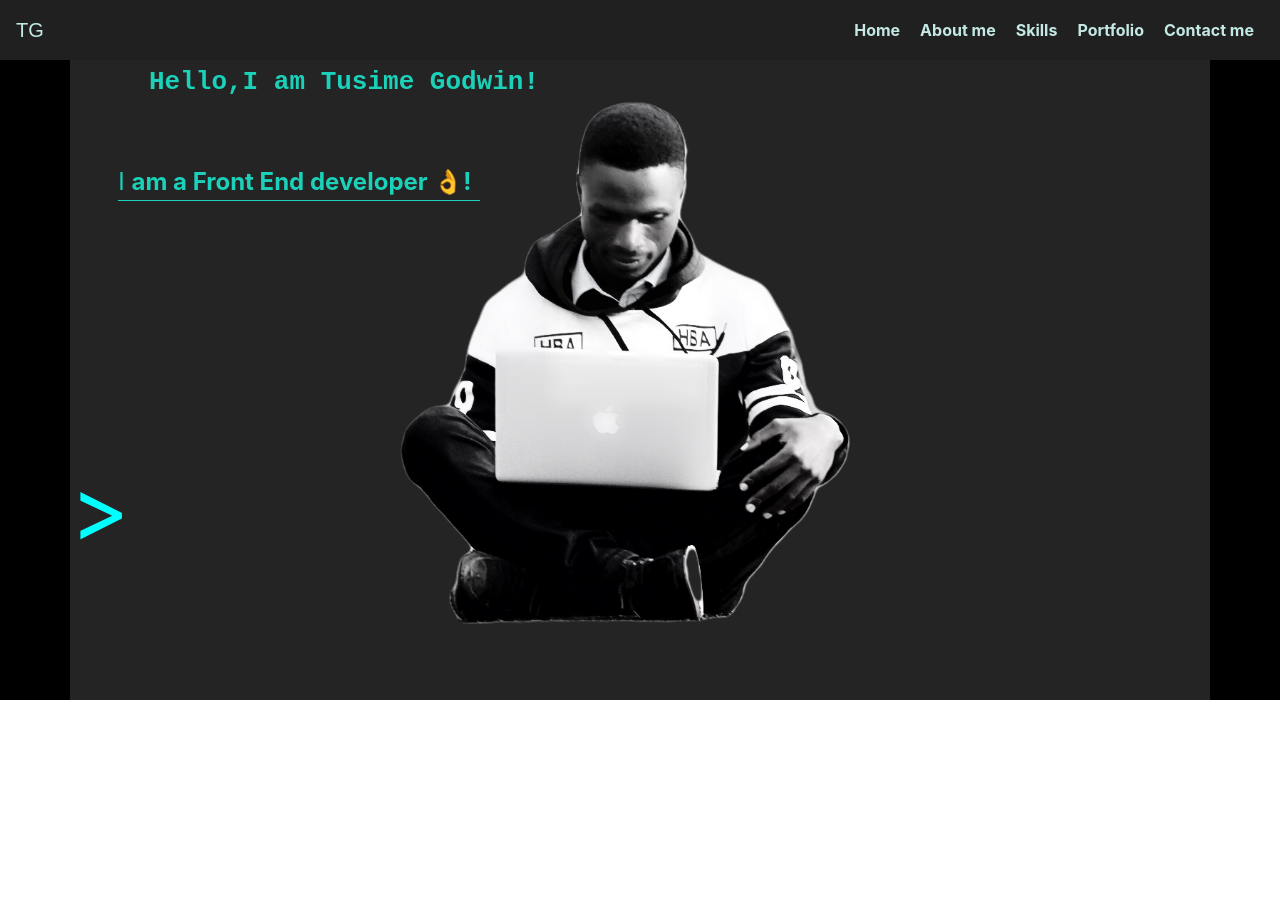
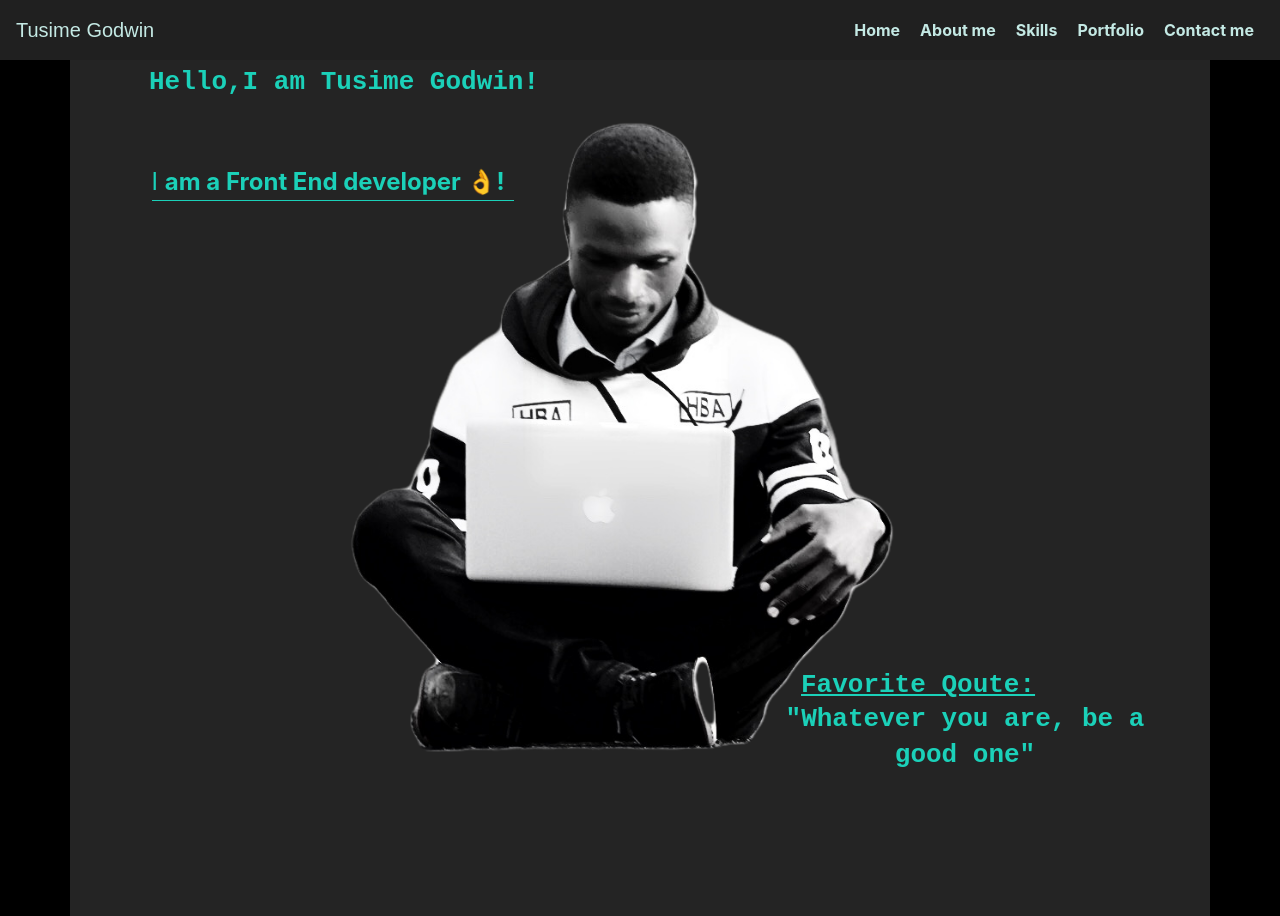
Before and after one commit to tusimegod123/tusimegodwin, a React (Create React App) app: page / in a window 1280 px wide. Before the commit the page ends 800 px from the top, so only its background shows below. Built offline with nearby package versions, Linux system fonts and the light colour scheme.

Commit message:
Modify Home.js

```diff
--- a/src/about.css
+++ b/src/about.css
@@ -1,7 +1,7 @@
 #first-container-about{
 background-color: black;
 
-height: 650px;
+height: 868px;
 }
 h3{
 padding-top: 2pc;
@@ -32,6 +32,12 @@ margin-top: 70px;
 color: aqua;
 text-align: left;
 
+
+}
+#soft-skills{
+    color: aqua;
+    text-align: left;
+    margin-top: 60px;
 }
 p{
 color: aqua;
@@ -46,6 +52,10 @@ text-align: right;
 #skill1s{
 /* margin-top: -70px; */
 text-align: left;
+margin-top: 65px;
+}
+#contact-me{
+    height: 900px;
 }
 #next11{
 margin-top: -80px;
@@ -59,3 +69,43 @@ text-align: right;
 margin-top: 100px;
 text-align: right;
 }
+
+
+@media only screen and (max-width:414px){
+    #skill1s{
+        /* margin-top: -70px; */
+        text-align: left;
+        margin-top: -20px;
+        }
+        #first-container-about{
+            margin-top: 55px;
+        }
+
+        #soft-skills{
+            color: aqua;
+            text-align: left;
+            margin-top: 20px;
+        }
+        #teq-skills{
+            margin-top: 50px;
+        }
+}
+@media only screen and (max-width:320px){
+    #skill1s{
+        /* margin-top: -70px; */
+        text-align: left;
+        margin-top: -20px;
+        }
+        #first-container-about{
+            margin-top: 55px;
+        }
+
+        #soft-skills{
+            color: aqua;
+            text-align: left;
+            margin-top: 5px;
+        }
+        #teq-skills{
+            margin-top: 10px;
+        }
+}
--- a/src/components/About.js
+++ b/src/components/About.js
@@ -10,10 +10,11 @@ export default function About() {
     <motion.div >
       <div className="container-fluid" id="first-container-about">
         <div className="row justify-content-center">
-          <motion.div className="col-md-10">
-            <h3 initial={{ opacity: 100 }}>About me</h3>
+          <motion.div className="col-md-4">
+            {/* <h3 initial={{ opacity: 100 }}>About me</h3> */}
+            <br></br><br></br> <br></br><br></br>
             <p className="paragraph">
-              I am a christian, a passionate{" "}
+              I  a passionate{" "}
               <a href="https://en.wikipedia.org/wiki/Web_developer">
                 'Web Developer'
               </a>{" "}
@@ -21,8 +22,7 @@ export default function About() {
               trends around the world.
             </p>
             <p className="paragraph">
-              I hold a Bachelors degree in Business Administration and almost
-              done with a with a second one in Information and Technology.
+            I hold a Bachelors degree in Business Administration and a second one in Information and Technology.
             </p>
             <p className="paragraph">
               Well-organized person, problem solver, & currently a{" "}
@@ -45,7 +45,7 @@ export default function About() {
         </div>
       </div>
       <br></br><br></br>
-      <div className="container">
+      {/* <div className="container">
         <motion.div className="row">
           <div className="col-md-12" id="next1">
             <motion.a
@@ -67,7 +67,7 @@ export default function About() {
             </motion.a>
           </div>
         </motion.div>
-      </div>
+      </div> */}
     </motion.div>
   );
 }
--- a/src/components/Contact.js
+++ b/src/components/Contact.js
@@ -22,6 +22,7 @@ export default function Contact() {
       .catch();
   };
   return (
+    <div id="contact-me">
     <motion.div
       animate={{ x: 5 }}
       transition={{ ease: "easeOut", duration: 3 }}
@@ -138,5 +139,6 @@ export default function Contact() {
         </motion.div>
       </div>
     </motion.div>
+    </div>
   );
 }
--- a/src/components/Home.js
+++ b/src/components/Home.js
@@ -56,7 +56,7 @@ export default function Home() {
                   1000,
                   "am a Marketer by profession  👌!",
                   1000,
-                  "am a Christian 👌!",
+                  "am a God fearing person 👌!",
                   1000,
                   "am a Ugandan 👌!",
                   1000,
@@ -67,8 +67,16 @@ export default function Home() {
                 ]}
               />
             </p>
+            <div id="favorite-qoute" className=" d-none d-lg-block d-lg-none">
+            <h3 className="favoriteqoute">
+              Favorite Qoute:
+            </h3>
+            <h3 className="hhhhhhhhhh">
+             "Whatever you are, be a good one"
+            </h3>
+            </div>
           </div>
-          <div className="col-md-12 " className="d-none d-sm-block" id="next">
+          {/* <div className="col-md-12 " className="d-none d-sm-block" id="next">
             <motion.a
               whileHover={{ scale: 1.1 }}
               transition={transition}
@@ -77,7 +85,7 @@ export default function Home() {
             >
               {">"}
             </motion.a>
-          </div>
+          </div> */}
         </div>
       </motion.div>
 
@@ -89,7 +97,7 @@ export default function Home() {
               <motion.div className="col-md-10">
                 <h3 initial={{ opacity: 100 }} id="about">About me</h3>
                 <p id="paragraph">
-                  I am a christian, a passionate{" "}
+                  I  a passionate{" "}
                   <a href="https://en.wikipedia.org/wiki/Web_developer">
                     'Web Developer'
               </a>{" "}
@@ -133,7 +141,7 @@ export default function Home() {
         >
           <div className="container" id="first-container-about">
             <div className="row">
-              <motion.div className="col-md-6" id="skill1">
+              <motion.div className="col-md-6" id="">
                 <h3 id="exprience">Exprience:</h3>
                 <h3 id="tech-skills">Tech Skills</h3>
                 <p>
--- a/src/components/Navigation.js
+++ b/src/components/Navigation.js
@@ -18,7 +18,7 @@ function Navigation() {
     <div>
       <Navbar collapseOnSelect expand="lg" id="nav" fixed="top">
         <Navbar.Brand href="/" id="brand">
-          TG
+          Tusime Godwin
         </Navbar.Brand>
         <Navbar.Toggle aria-controls="responsive-navbar-nav" id="toogle" />
 
--- a/src/components/Portfolio.js
+++ b/src/components/Portfolio.js
@@ -15,7 +15,7 @@ export default function Portfolio() {
             transition={{ duration: 2 }}
             className="col-md-10"
           >
-            <p className="contact">Please Kindly check this page later</p>
+            <p className="contact">I am still updating this portfolio page kidly check it later</p>
           </motion.div>
 
           <motion.div className="col-md-2"></motion.div>
--- a/src/components/Skills.js
+++ b/src/components/Skills.js
@@ -21,7 +21,7 @@ export default function Skills() {
     >
       <div className="container" id="first-container-about">
         <div className="row">
-          <motion.div className="col-md-6" id="skill1">
+          <motion.div className="col-md-6" id="teq-skills">
             <h3 id="skill1">Tech Skills</h3>
             <p>
               HTML & CSS <ProgressBar now={now} label={`${now}%`} />
@@ -61,7 +61,7 @@ export default function Skills() {
           </motion.div>
 
           <motion.div className="col-md-6" id="skill1s">
-            <h3 id="skill1">Soft Skills</h3>
+            <h3 id="soft-skills">Soft Skills</h3>
             <p>Communication</p>
             <p>Critical Thinking</p>
             <p>Creativity</p>
@@ -77,7 +77,7 @@ export default function Skills() {
       </div>
       <br></br>
       <br></br>
-      <div className="container">
+      {/* <div className="container">
         <motion.div className="row">
           <div className="col-md-12" id="next14">
             <motion.a
@@ -99,7 +99,7 @@ export default function Skills() {
             </motion.a>
           </div>
         </motion.div>
-      </div>
+      </div> */}
     </motion.div>
   );
 }
--- a/src/home.css
+++ b/src/home.css
@@ -5,9 +5,14 @@ background-position-x: center;
 background-size: cover;
 
 width: 100%;
-height: 700px;
+height: 916px;
 /* padding: 2pc; */
 }
+#first-container-abou{
+    background-color: rgb(27, 27, 27);
+    margin-top: 30px;
+    height: 770px;
+    }
 .hhhhhhhhhhhh{
 color: #1bd1b9;
 padding: 1pc;
@@ -16,14 +21,35 @@ font-family: monospace;
 font-size: xx-large;
 width: fit-content;
 }
+.favoriteqoute{
+    color: #1bd1b9;
+    padding: 1pc;
+    margin-left: 700px;
+    margin-top: 450px;
+    text-decoration: underline;
+    font-family: monospace;
+    font-size: xx-large;
+    width: fit-content;
+}
+.hhhhhhhhhh{
+    color: #1bd1b9;
+    padding: 1pc;
+    margin-left: 650px;
+    margin-top: -55px;
+    font-family: monospace;
+    font-size: xx-large;
+    width: fit-content;
+    }
 .ppppppppp{
 text-align: center;
 border-bottom: 1px solid;
 width: fit-content;
-margin-left: 3%;
+margin-left: 6%;
 color: #1bd1b9;
 font-size: x-large;
-
+}
+#favorite-qoute{
+    margin-top: 400px;
 }
 #next{
 color: aqua;
@@ -65,7 +91,7 @@ text-align: left;
 margin-top: 0px;
 }
 #skills{
-margin-top: -55px;
+margin-top: -145px;
 }
 #exprience{
 /* color: #1bd1b9; */
@@ -110,7 +136,7 @@ height: 570px;
 }
 #lets-talk{
     background-color: rgb(27, 27, 27);
-    margin-top: 190px;
+    margin-top: 50px;
 }
 #let{
     margin-top: -20px;
@@ -121,3 +147,43 @@ height: 570px;
     margin-top: -30px;
 } */
 }
+@media only screen and (max-width:375px){
+    #first-container-abou{
+        background-color: rgb(27, 27, 27);
+        margin-top: 70px;
+        height: 600px;
+        }
+        #skills{
+            margin-top: -45px;
+            }
+            #exprience{
+                /* color: #1bd1b9; */
+                /* text-align: left; */
+                margin-top: -45px;
+                text-decoration: underline;
+                }
+                #lets-talk{
+                    background-color: rgb(27, 27, 27);
+                    margin-top: -45px;
+                }
+}
+@media only screen and (max-width:320px){
+    #first-container-abou{
+        background-color: rgb(27, 27, 27);
+        margin-top: 70px;
+        height: 600px;
+        }
+        #skills{
+            margin-top: -45px;
+            }
+            #exprience{
+                /* color: #1bd1b9; */
+                /* text-align: left; */
+                margin-top: -45px;
+                text-decoration: underline;
+                }
+                #lets-talk{
+                    background-color: rgb(27, 27, 27);
+                    margin-top: -45px;
+                }
+}
```
